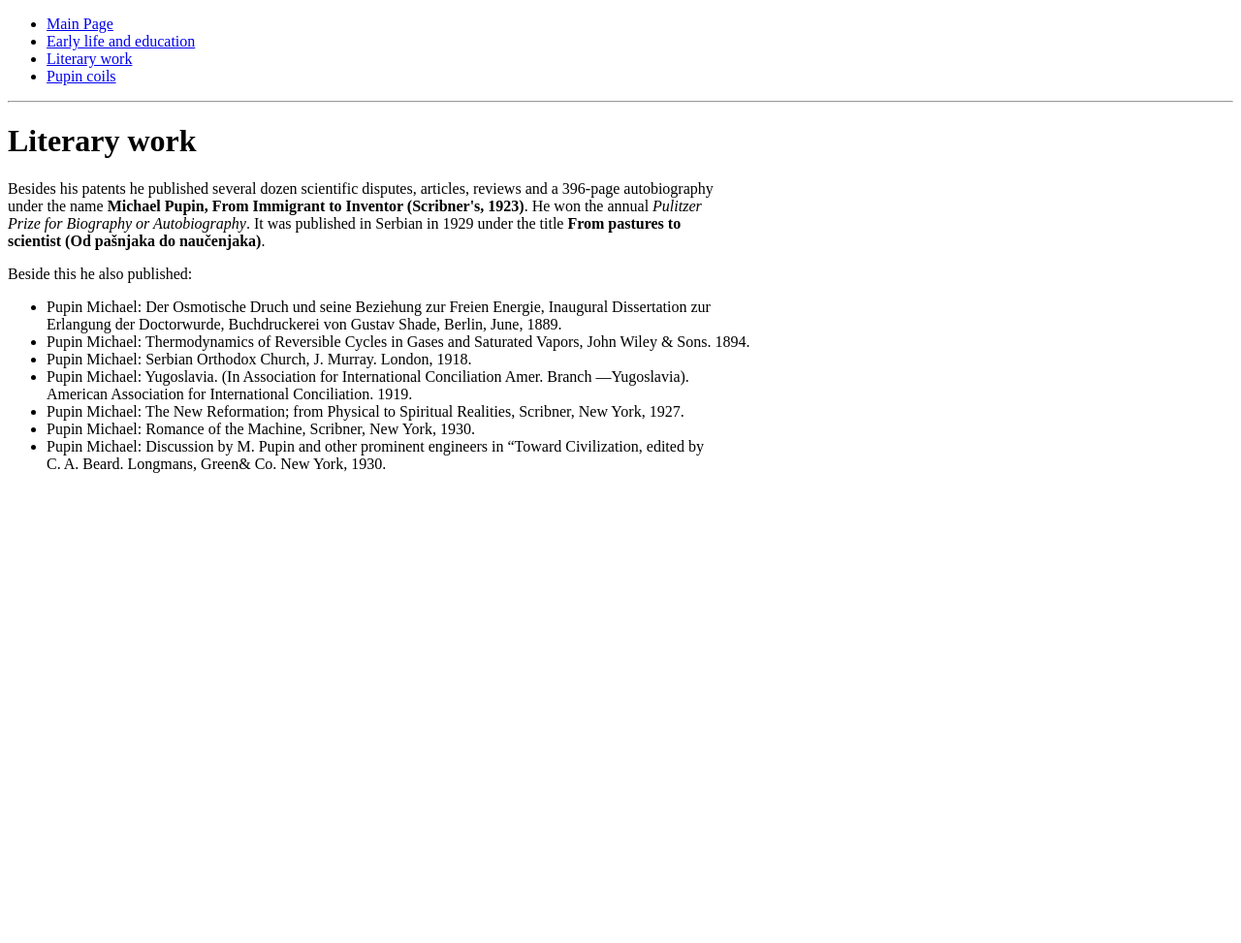
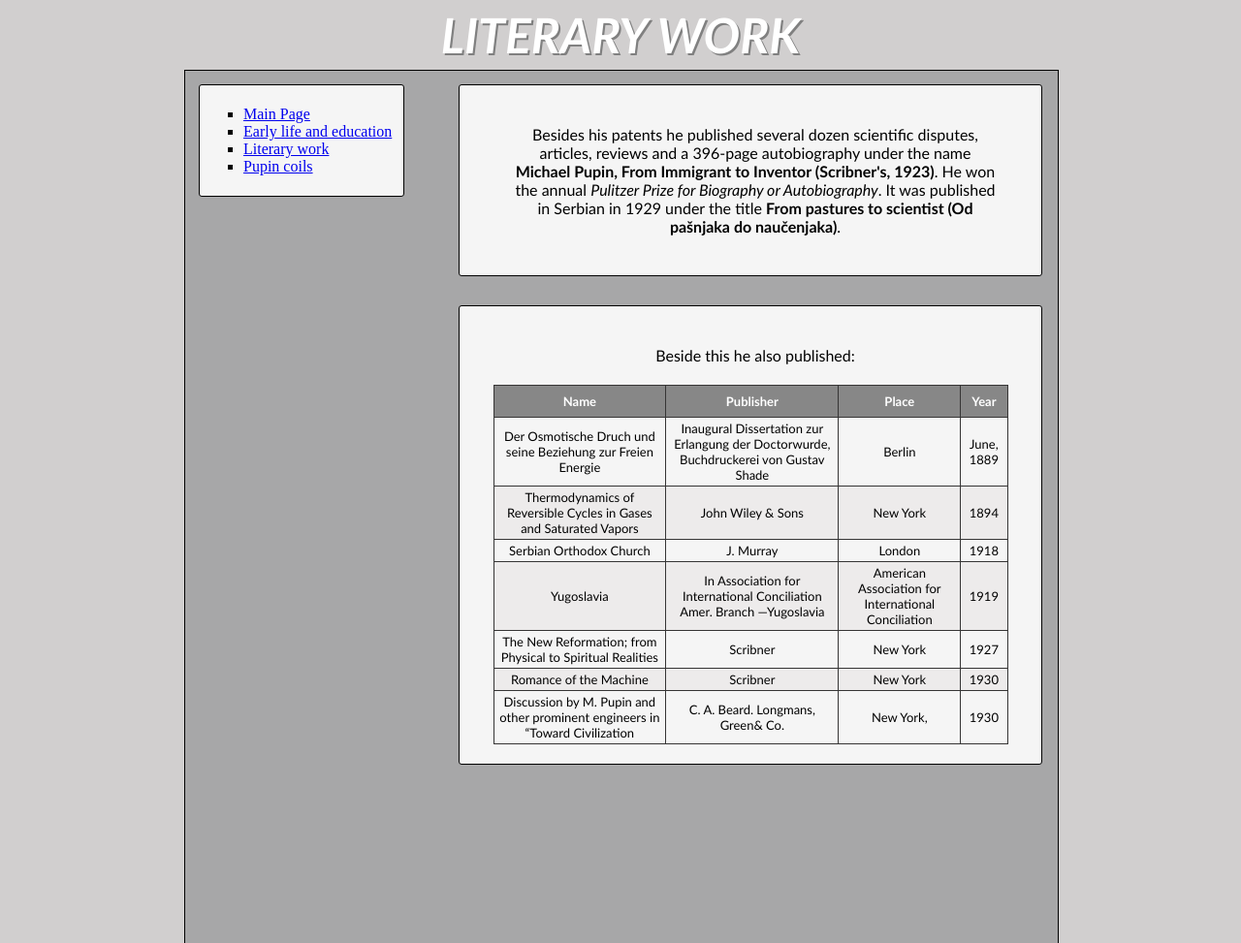
Before and after one commit to AnaG95/mihajlo-pupin, a plain HTML site: page literary-work.html in a window 1280 px wide. Shown: the top 973 px of the page at 97% size. Before the commit the page ends 800 px from the top, so only its background shows below. Drawn offline with Linux system fonts and the light colour scheme.

Commit message:
Izmene sa CSS stilizacijom

```diff
--- a/literary-work.html
+++ b/literary-work.html
@@ -1,40 +1,137 @@
 <!DOCTYPE html>
 <html>
   <head>
+
    <meta charset="UTF-8">
    <meta name="description" content="literary work of Mihajlo Pupin">
    <meta name="keywords" content="Pupin, Mihajlo, work, literary">
    <title>Literary work</title>
+   <link href="style.css" type="text/css" rel="stylesheet">
+   <style>
+		.tekst {
+				font-family: Candara, Georgia;
+				text-align: center;
+				padding: 5px 50px 5px 50px;
+				width: 500px;
+				}
+		table {
+				display: table;
+				border-collapse: collapse;
+				font-family: Bookman, Candara, sans-serif;
+				text-align: center;
+				width: 90%;
+				margin: 0 auto;
+				border-spacing: 1px;
+				border-color: #363535;
+				font-size: 13px;
+
+
+				}
+		th {
+				padding: 8px;
+				}
+		td {
+				padding: 3px;
+				}
+		th,td {
+				border: 1px solid #363535;
+				}
+		#tabela {
+				background-color: #878787;
+				color: white;
+				}
+		.red {
+				background-color: #edebeb;
+				}
+
+   </style>
+
   </head>
 
   <body>
+   <header>
+    <h1 style="color:#ffffff">Literary work</h1>
+   </header>
+   <aside>
+    <nav>
+	 <div id="lista">
       <ul>
        <li> <a href="index.html">Main Page</a> </li>
        <li> <a href="early-life-and-education.html">Early life and education</a> </li>
        <li> <a href="literary-work.html" >Literary work</a> </li>
        <li> <a href="pupin-coils.html" >Pupin coils</a> </li>
       </ul>
-<hr>
+	 </div>
+	</nav>
 
-<h1>Literary work</h1>
+   </aside><section>
 
-<p>Besides his patents he published several dozen scientific disputes, articles, reviews and a 396-page autobiography <br> under the name <strong>Michael Pupin, From
-Immigrant to Inventor (Scribner's, 1923)</strong>. He won the annual <em>Pulitzer <br>Prize for Biography or Autobiography</em>. It was published in Serbian in 1929 under the
-title <strong>From pastures to <br> scientist (Od pašnjaka do naučenjaka)</strong>. </p>
+    <div class="tekst"> <p>Besides his patents he published several dozen scientific disputes, articles, reviews and a 396-page autobiography under the name <strong>Michael Pupin, From
+Immigrant to Inventor (Scribner's, 1923)</strong>. He won the annual <em>Pulitzer Prize for Biography or Autobiography</em>. It was published in Serbian in 1929 under the
+title <strong>From pastures to scientist (Od pašnjaka do naučenjaka)</strong>. </p>
+    </div>
+   </section>
+   <section>
+	<div class="tekst">
+     <p>Beside this he also published:</p>
+    </div>
+    <table>
+	 <tr id="tabela">
+	  <th>Name</th>
+	  <th>Publisher </th>
+	  <th>Place</th>
+	  <th>Year</th>
+	 </tr>
+	 <tr>
+	  <td> Der Osmotische Druch und seine Beziehung zur Freien Energie</td>
+	  <td> Inaugural Dissertation zur Erlangung der Doctorwurde,
+Buchdruckerei von Gustav Shade</td>
+	  <td> Berlin </td>
+	  <td> June, 1889</td>
+	 </tr>
+	 <tr class="red">
+	  <td>Thermodynamics of Reversible Cycles in Gases and Saturated Vapors </td>
+	  <td> John Wiley &amp; Sons</td>
+	  <td> New York</td>
+	  <td> 1894</td>
+	 </tr>
+	 <tr>
+	  <td> Serbian Orthodox Church</td>
+	  <td> J. Murray</td>
+	  <td> London </td>
+	  <td> 1918</td>
+	 </tr>
+	 <tr class="red">
+	  <td> Yugoslavia </td>
+	  <td> In Association for International Conciliation Amer. Branch —Yugoslavia</td>
+	  <td>American Association for International
+Conciliation  </td>
+	  <td>1919 </td>
+	 </tr>
+	 <tr>
+	  <td> The New Reformation; from Physical to Spiritual Realities</td>
+	  <td> Scribner</td>
+	  <td> New York </td>
+	  <td> 1927</td>
+	 </tr>
+	 <tr class="red">
+	  <td> Romance of the Machine</td>
+	  <td>Scribner </td>
+	  <td> New York</td>
+	  <td> 1930</td>
+	 </tr>
+	 <tr>
+	  <td> Discussion by M. Pupin and other prominent engineers in “Toward Civilization</td>
+	  <td> C. A. Beard. Longmans, Green&amp; Co.</td>
+	  <td> New York,</td>
+	  <td> 1930</td>
+	 </tr>
+	</table>
 
-<p>Beside this he also published:</p>
 
-<ul>
-<li>Pupin Michael: Der Osmotische Druch und seine Beziehung zur Freien Energie, Inaugural Dissertation zur <br> Erlangung der Doctorwurde,
-Buchdruckerei von Gustav Shade, Berlin, June, 1889.</li>
-<li>Pupin Michael: Thermodynamics of Reversible Cycles in Gases and Saturated Vapors, John Wiley &amp; Sons. 1894.</li>
-<li>Pupin Michael: Serbian Orthodox Church, J. Murray. London, 1918.</li>
-<li>Pupin Michael: Yugoslavia. (In Association for International Conciliation Amer. Branch —Yugoslavia).<br> American Association for International
-Conciliation. 1919.</li>
-<li>Pupin Michael: The New Reformation; from Physical to Spiritual Realities, Scribner, New York, 1927.</li>
-<li>Pupin Michael: Romance of the Machine, Scribner, New York, 1930.</li>
-<li>Pupin Michael: Discussion by M. Pupin and other prominent engineers in “Toward Civilization, edited by <br>C. A. Beard. Longmans, Green&amp; Co. New York, 1930.</li>
-</ul>
+     </section>
+  <footer>
+  </footer>
 
 </body>
 </html>
--- /dev/null
+++ b/style.css
@@ -0,0 +1,51 @@
+header { text-align: center;
+				text-transform: uppercase;
+				line-height: 5px;
+				font-style: italic;
+				font-size: 25px;
+				font-family: Bookman, Candara, sans-serif;
+				text-shadow: 2px 2px grey;
+
+				}
+
+	  body {
+	        background-color: #d1cfcf ;
+			width: 900px;
+			margin: 15px auto;
+			}
+
+	  section {
+				display: inline-block;
+				border: 1px solid black;
+				border-radius: 3px;
+				padding: 20px 5px 20px 5px;
+				width:590px;
+				margin: 15px 15px;
+				background-color: #f5f5f5;
+				float:right;
+
+				}
+	  aside {
+				display: inline-block;
+				vertical-align: top;
+				position: fixed;
+				width: 200px;
+				margin: 15px 15px;
+				padding: 5px;
+				border: 1px solid black;
+				border-radius: 3px;
+				background-color: #f5f5f5;
+
+
+
+				}
+	  ul { list-style-type:
+			square;
+			}
+
+	  footer {
+				background-color: #a7a7a8;
+				padding: 50%;
+				border: 1px solid black;
+
+				}
```
Also changed, not shown: early-life-and-education.html (+69 -9 lines), index.html (+42 -10 lines), pupin-coils.html (+40 -10 lines). Lines whose indentation alone changed are shown as unchanged.
